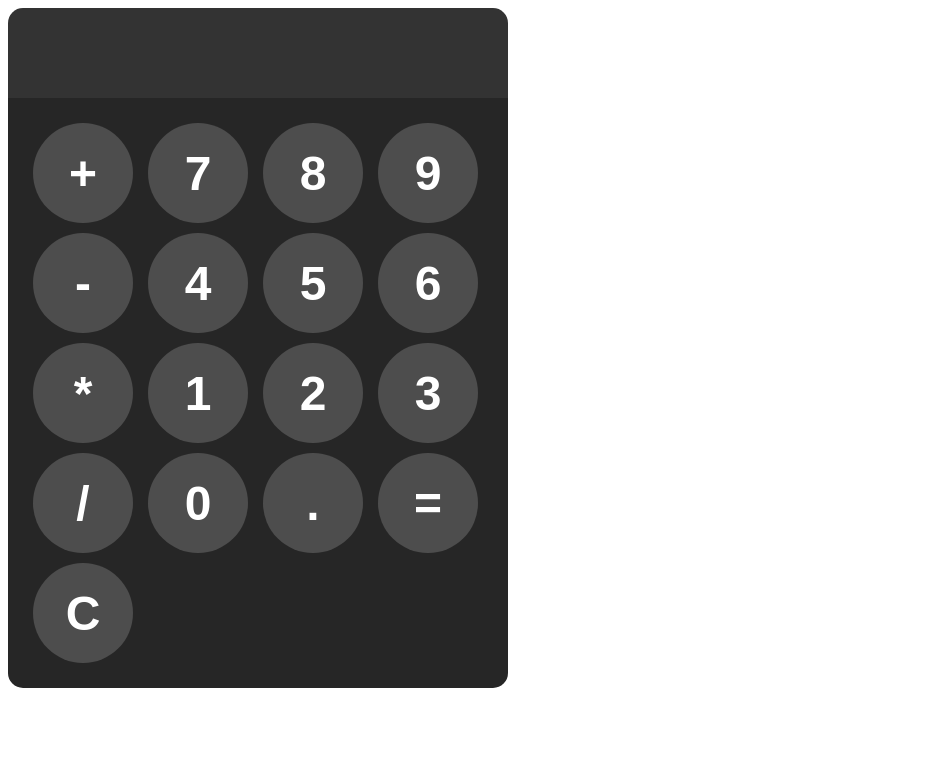
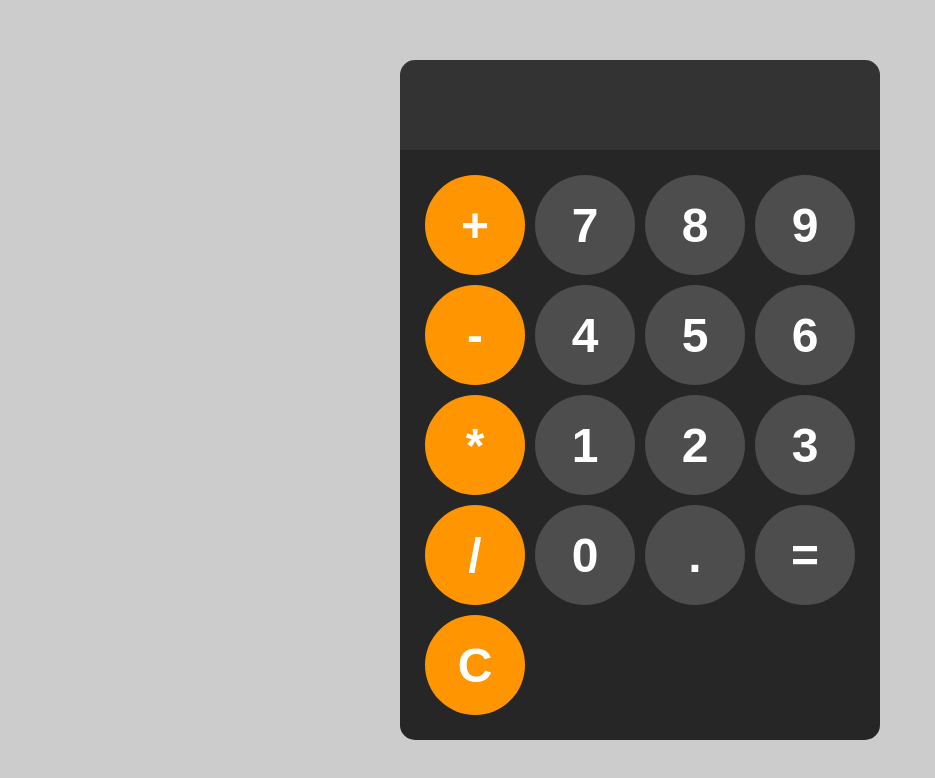
Before and after one commit to milosmachara/simple-calculator, a plain HTML site: page index.html in a window 1280 px wide. Shown: the whole page, without its empty margins (0-935 px from the left). Drawn offline with Linux system fonts and the light colour scheme.

Commit message:
pripájame JS

```diff
--- a/index.html
+++ b/index.html
@@ -10,23 +10,23 @@
     <div id="calculator">
       <input id="display" readonly />
       <div id="keys">
-        <button onclick="appendToDisplay('+')">+</button>
+        <button onclick="appendToDisplay('+')" class="operator-btn">+</button>
         <button onclick="appendToDisplay('7')">7</button>
         <button onclick="appendToDisplay('8')">8</button>
         <button onclick="appendToDisplay('9')">9</button>
-        <button onclick="appendToDisplay('-')">-</button>
+        <button onclick="appendToDisplay('-')" class="operator-btn">-</button>
         <button onclick="appendToDisplay('4')">4</button>
         <button onclick="appendToDisplay('5')">5</button>
         <button onclick="appendToDisplay('6')">6</button>
-        <button onclick="appendToDisplay('*')">*</button>
+        <button onclick="appendToDisplay('*')" class="operator-btn">*</button>
         <button onclick="appendToDisplay('1')">1</button>
         <button onclick="appendToDisplay('2')">2</button>
         <button onclick="appendToDisplay('3')">3</button>
-        <button onclick="appendToDisplay('/')">/</button>
+        <button onclick="appendToDisplay('/')" class="operator-btn">/</button>
         <button onclick="appendToDisplay('0')">0</button>
         <button onclick="appendToDisplay('.')">.</button>
         <button onclick="calculate('')">=</button>
-        <button onclick="clearDisplay('')">C</button>
+        <button onclick="clearDisplay('')" class="operator-btn">C</button>
       </div>
     </div>
   </body>
--- a/style.css
+++ b/style.css
@@ -1,3 +1,11 @@
+body {
+  margin: 0;
+  display: flex;
+  justify-content: center;
+  align-items: center;
+  height: 100vh;
+  background-color: hsl(0, 0%, 80%);
+}
 #calculator {
   font-family: Arial, Helvetica, sans-serif;
   background-color: hsl(0, 0, 15%);
@@ -30,3 +38,21 @@ button {
   font-weight: bold;
   cursor: pointer;
 }
+.operator-btn {
+  background-color: hsl(35, 100%, 50%);
+}
+
+button:hover {
+  background-color: hsl(0, 0%, 40%);
+}
+
+button:active {
+  background-color: hsl(0, 0%, 60%);
+}
+
+.operator-btn:hover {
+  background-color: hsl(35, 100%, 50%);
+}
+.operator-btn:active {
+  background-color: rgb(235, 180, 102);
+}
```
